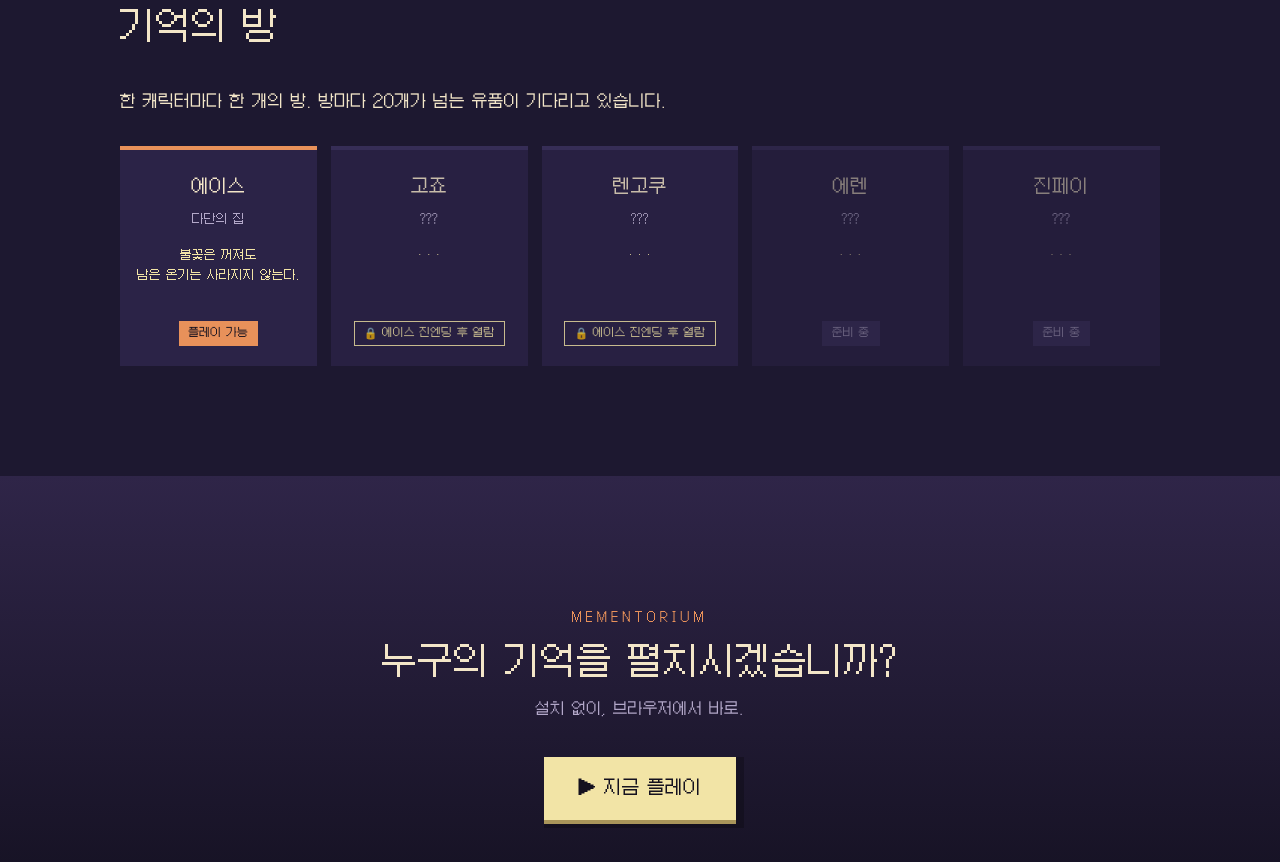
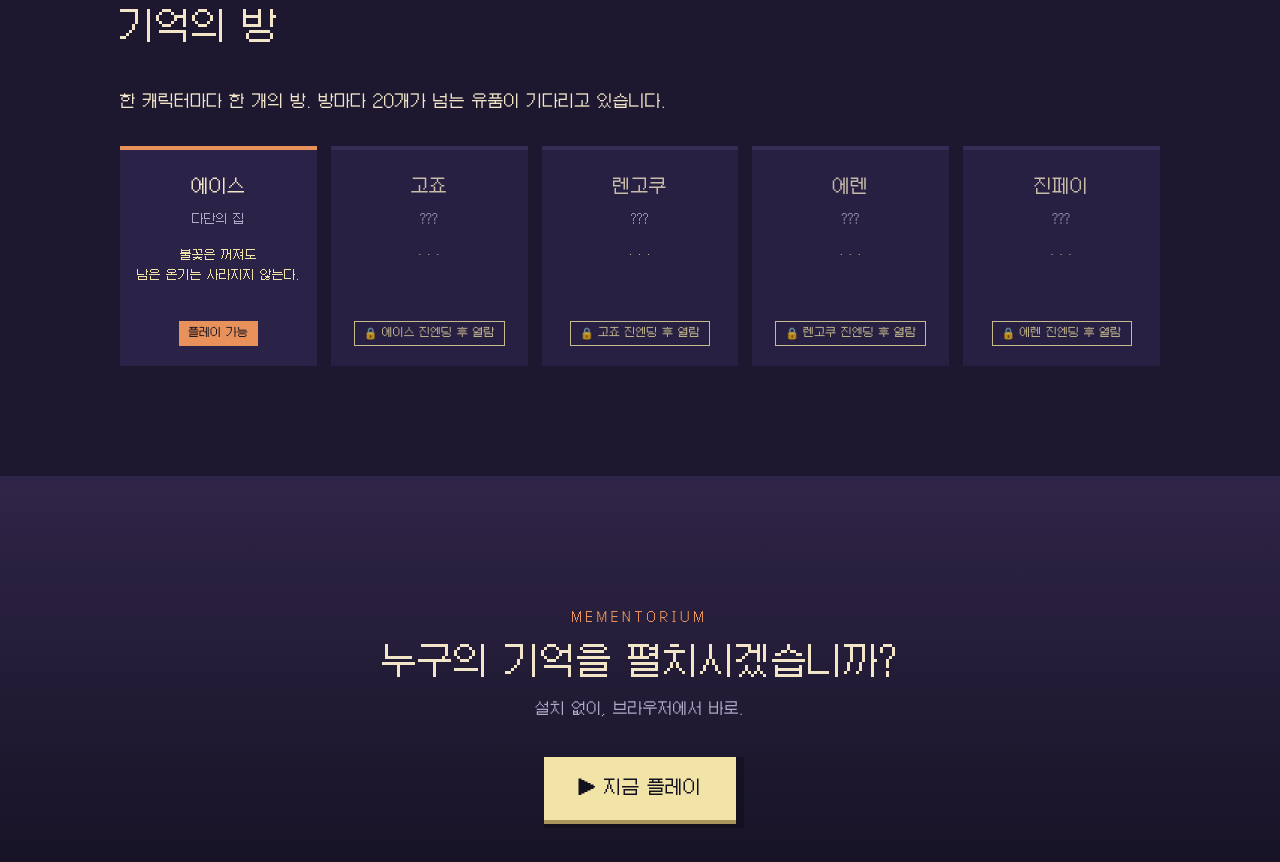
Before and after one commit to mementorium/mementorium.github.io, a plain HTML site: page about/index.html in a window 1280 px wide. Shown: the part 6546-7408 px from the top of the page. Drawn offline with Linux system fonts and the light colour scheme.

Commit message:
Intro page: chain unlock conditions between memories
Co-Authored-By: Claude Opus 5.5 <noreply@anthropic.com>

```diff
--- a/about/index.html
+++ b/about/index.html
@@ -316,9 +316,9 @@ footer{padding:34px 24px;text-align:center;font-size:12px;color:#6f6588;border-t
     <div class="rooms">
       <div class="room rv" style="--c:var(--sun)"><div class="who">에이스</div><div class="where">다단의 집</div><div class="q">불꽃은 꺼져도<br>남은 온기는 사라지지 않는다.</div><span class="st">플레이 가능</span></div>
       <div class="room soon lockd rv"><div class="who">고죠</div><div class="where">???</div><div class="q">· · ·</div><span class="st">🔒 에이스 진엔딩 후 열람</span></div>
-      <div class="room soon lockd rv"><div class="who">렌고쿠</div><div class="where">???</div><div class="q">· · ·</div><span class="st">🔒 에이스 진엔딩 후 열람</span></div>
-      <div class="room soon rv"><div class="who">에렌</div><div class="where">???</div><div class="q">· · ·</div><span class="st">준비 중</span></div>
-      <div class="room soon rv"><div class="who">진페이</div><div class="where">???</div><div class="q">· · ·</div><span class="st">준비 중</span></div>
+      <div class="room soon lockd rv"><div class="who">렌고쿠</div><div class="where">???</div><div class="q">· · ·</div><span class="st">🔒 고죠 진엔딩 후 열람</span></div>
+      <div class="room soon lockd rv"><div class="who">에렌</div><div class="where">???</div><div class="q">· · ·</div><span class="st">🔒 렌고쿠 진엔딩 후 열람</span></div>
+      <div class="room soon lockd rv"><div class="who">진페이</div><div class="where">???</div><div class="q">· · ·</div><span class="st">🔒 에렌 진엔딩 후 열람</span></div>
     </div>
   </div>
 </section>
```
